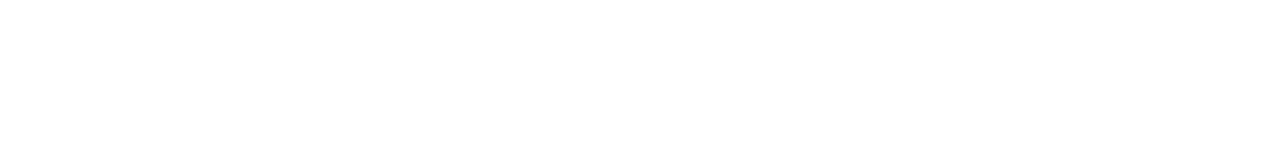
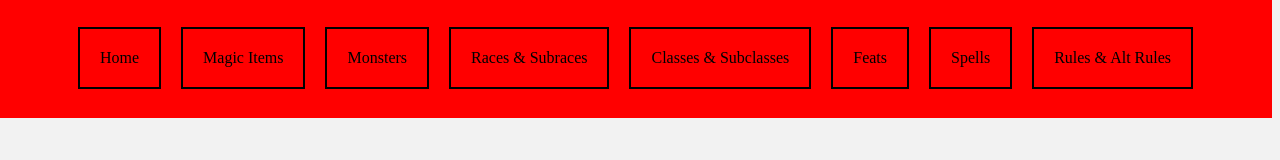
Before and after one commit to Fishyboi72/DnD-Homebrew, a website: page pages/races.html in a window 1280 px wide. Drawn offline with Linux system fonts and the light colour scheme.

Commit message:
formating fixed

```diff
--- a/pages/races.html
+++ b/pages/races.html
@@ -0,0 +1,19 @@
+<!DOCTYPE html>
+    <html>
+        <head>
+            <link rel="stylesheet" href="../styles/style.css">
+            <title>D&D Homebrew Classes and Subclasses</title>
+        </head>
+        <body>
+            <nav class="col-12">
+                <a href="../index.html">Home</a>
+                <a href="magicItems.html">Magic Items</a>
+                <a href="monsters.html">Monsters</a>
+                <a href="#">Races & Subraces</a>
+                <a href="classes.html">Classes & Subclasses</a>
+                <a href="feats.html">Feats</a>
+                <a href="spells.html">Spells</a>
+                <a href="altRules.html">Rules & Alt Rules</a>
+            </nav>
+        </body>
+    </html>
```
Also changed, not shown: pages/classes.html (+1 -0 lines).
